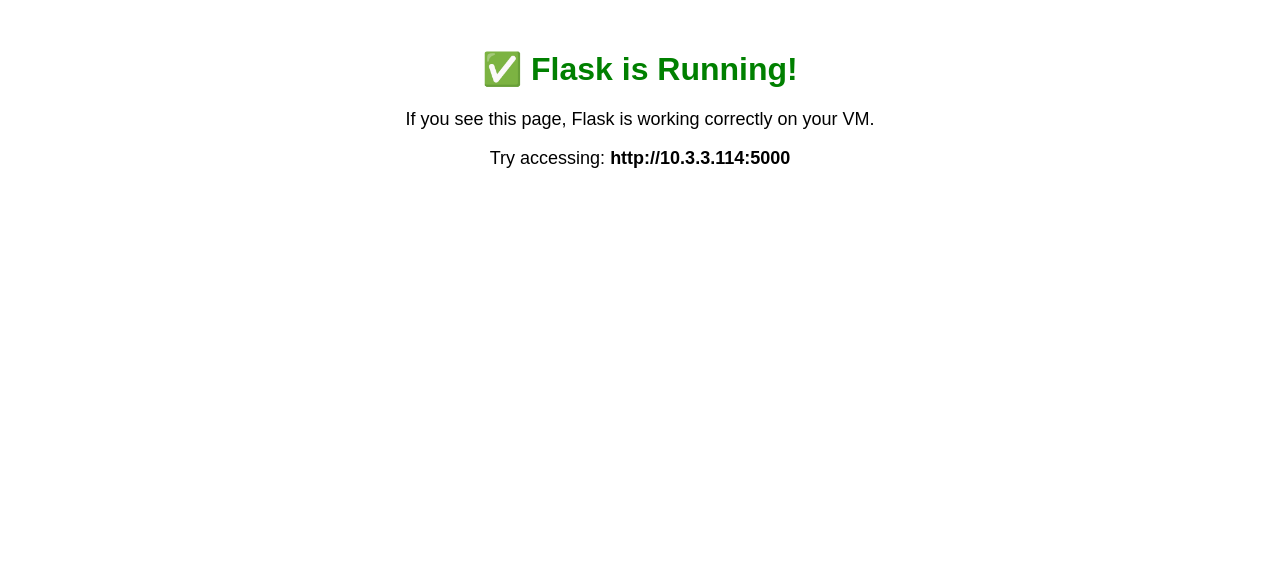
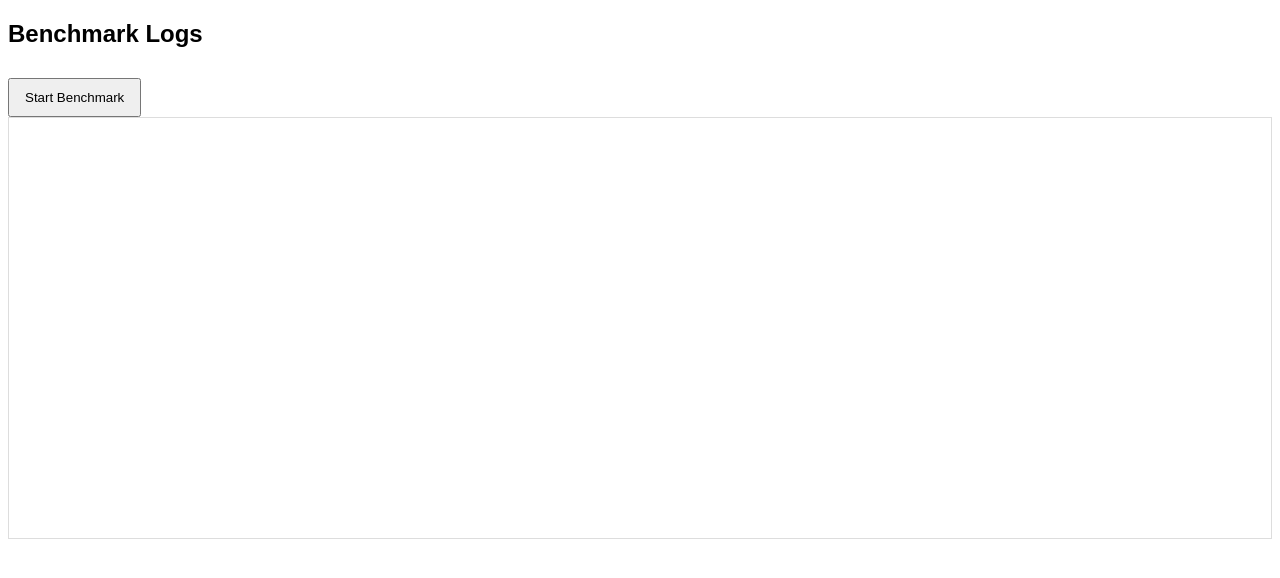
Before and after one commit to NunoVz/BenchmarkGui, a Flask app: page / in a window 1280 px wide. Shown: the top 578 px of the page. Run offline with Flask 3, Linux system fonts and the light colour scheme; some libraries are stand-ins or nearby versions.

Commit message:
Update index.html

```diff
--- a/gui/backend/templates/index.html
+++ b/gui/backend/templates/index.html
@@ -3,18 +3,40 @@
 <head>
     <meta charset="UTF-8">
     <meta name="viewport" content="width=device-width, initial-scale=1.0">
-    <title>Flask Test Page</title>
+    <title>Benchmark CLI Logs</title>
+    <script src="https://cdnjs.cloudflare.com/ajax/libs/socket.io/4.0.1/socket.io.js"></script>
     <style>
-        body { font-family: Arial, sans-serif; text-align: center; margin-top: 50px; }
-        h1 { color: green; }
-        p { font-size: 18px; }
+        body { font-family: Arial, sans-serif; }
+        #logs { height: 400px; overflow-y: scroll; border: 1px solid #ddd; padding: 10px; }
+        button { padding: 10px 15px; margin-top: 10px; cursor: pointer; }
     </style>
 </head>
 <body>
 
-    <h1>✅ Flask is Running!</h1>
-    <p>If you see this page, Flask is working correctly on your VM.</p>
-    <p>Try accessing: <b>http://10.3.3.114:5000</b></p>
+    <h2>Benchmark Logs</h2>
+    <button onclick="startBenchmark()">Start Benchmark</button>
+    <div id="logs"></div>
+
+    <script>
+        var socket = io.connect("http://10.3.3.114:443");
+
+        socket.on("log_update", function(data) {
+            var logsDiv = document.getElementById("logs");
+            logsDiv.innerHTML += "<p>" + data.log + "</p>";
+            logsDiv.scrollTop = logsDiv.scrollHeight;  // Auto-scroll to latest log
+        });
+
+        socket.on("benchmark_complete", function(data) {
+            alert(data.message);
+        });
+
+        function startBenchmark() {
+            fetch("/start-benchmark", { method: "POST" })
+                .then(response => response.json())
+                .then(data => console.log(data.message))
+                .catch(error => console.error("Error:", error));
+        }
+    </script>
 
 </body>
 </html>
```
